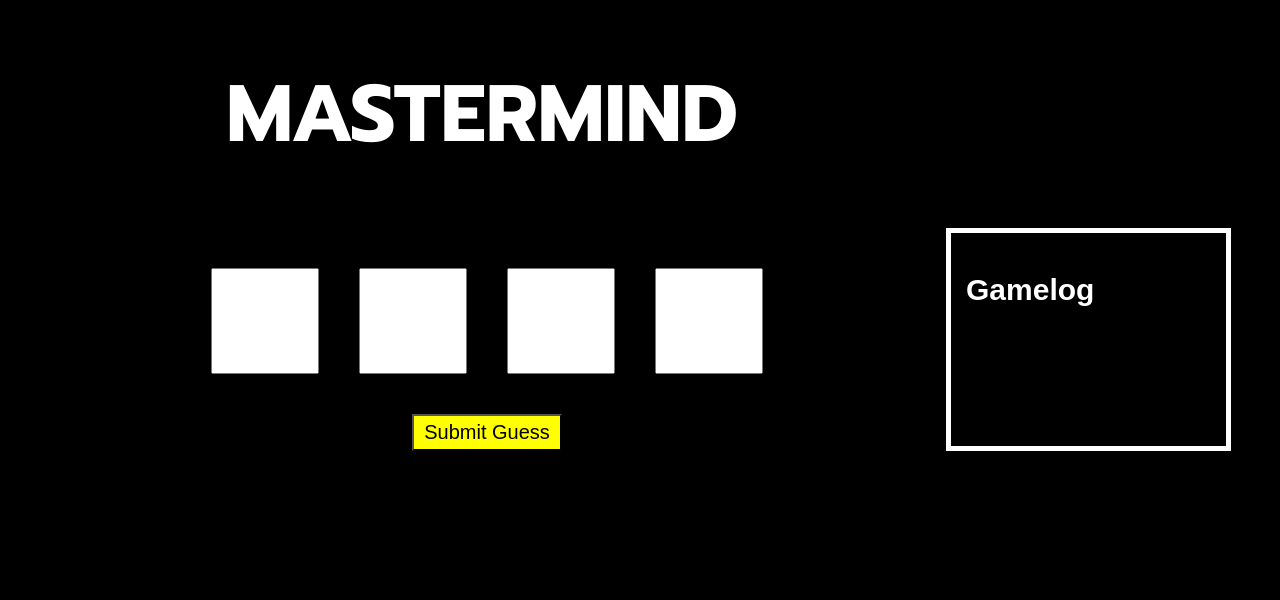
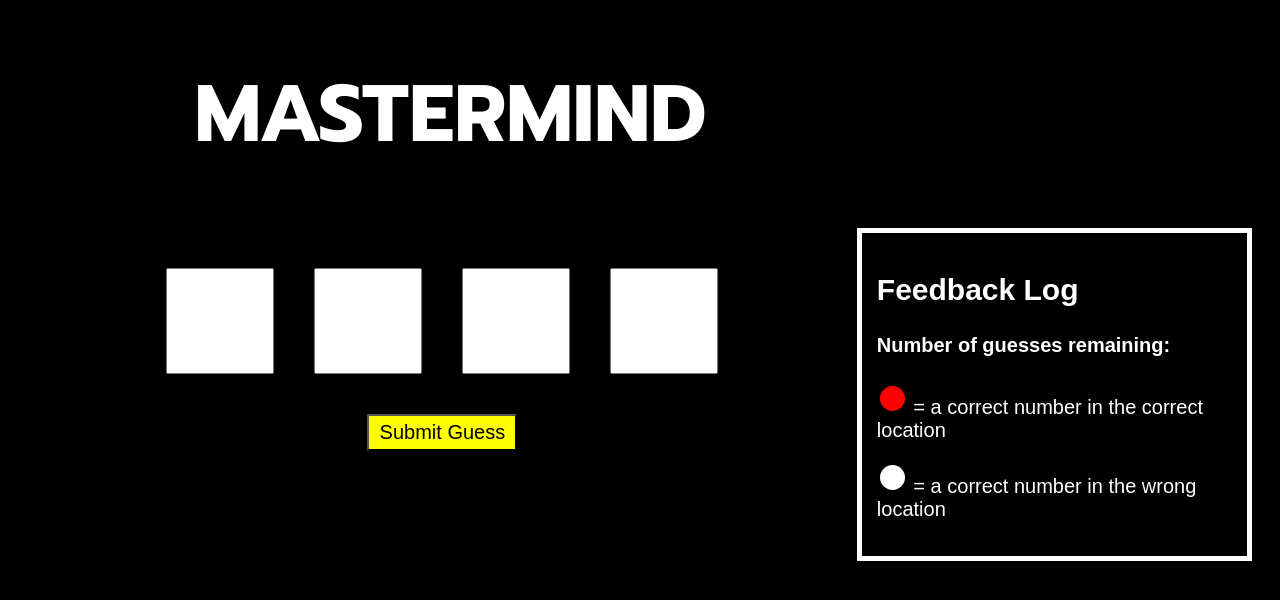
Before and after one commit to margaretreed/mastermind, a Flask app: page / in a window 1280 px wide. Shown: the top 600 px of the page. Run offline with Flask 2, Linux system fonts and the light colour scheme; data that the repository does not hold is empty.

Commit message:
added functionality for handling win, added color coded dots for feedback on guesses

```diff
--- a/game.py
+++ b/game.py
@@ -63,6 +63,6 @@
     return response_dict
 
 
-hidden_code1 = ['4', '3', '2', '1']
-player_guess1 = ['3', '4', '0', '4']
-print(evaluate_guess(hidden_code1, player_guess1))
+# hidden_code1 = ['4', '3', '2', '1']
+# player_guess1 = ['3', '4', '0', '4']
+# print(evaluate_guess(hidden_code1, player_guess1))
--- a/static/style.css
+++ b/static/style.css
@@ -4,7 +4,7 @@
     font-family: Arial, Helvetica, sans-serif
 }
 .heading {
-    width: 75%;
+    width: 70%;
 }
 
 #game-title {
@@ -48,14 +48,14 @@
 }
 
 #gamelog {
-    width: 20%;
+    width: 30%;
     font-size: 20px;
     border: solid white 5px;
     padding: 15px;
 }
 
 #gameboard {
-    width: 75%;
+    width: 70%;
 }
 
 button {
@@ -65,7 +65,7 @@
     background-color:yellow;
 }
 
- .gameover {
+ .gameover, .winner {
     display: flex;
     flex-direction: column;
     align-items: center;
@@ -73,6 +73,23 @@
     font-size: 30px;
  }
 
- .gameover-title{
+ .gameover-title, .win-title {
      font-size: 50px;
  }
+
+ .dot {
+    height: 25px;
+    width: 25px;
+    margin: 3px;
+    background-color: #bbb;
+    border-radius: 50%;
+    display: inline-block;
+  }
+
+  .red {
+    background-color: red;
+  }
+
+  .white {
+    background-color: white;
+  }
--- a/templates/gameboard.html
+++ b/templates/gameboard.html
@@ -42,7 +42,10 @@
     </div>
 
     <div id="gamelog">
-      <h2 id="gamelog-title">Gamelog</h2>
+      <h2 id="gamelog-title">Feedback Log</h2>
+      <h4>Number of guesses remaining: <span id="guesses-left"></span></h4>
+      <p><span class="dot red"></span> = a correct number in the correct location</p>
+      <p><span class="dot white"></span> = a correct number in the wrong location</p>
     </div>
 
   </div>
@@ -54,8 +57,11 @@
     const button = document.querySelector('#submit-guess-btn');
     const secret_code = JSON.parse('{{ hidden_code | tojson }}');
     let guess_count = 0;
+    let guesses_left;
+    let wins = 0;
+    let losses = 0;
 
-    document.querySelector('#gamelog').insertAdjacentHTML('beforeend', `<p>${secret_code}</p>`);
+    // document.querySelector('#gamelog').insertAdjacentHTML('beforeend', `<p>${secret_code}</p>`);
 
     button.addEventListener('click', evt => {
       evt.preventDefault();
@@ -69,6 +75,7 @@
         hidden_code: secret_code
       };
 
+      // send form input values to server to apply game logic
       fetch('/mastermind/guess', {
         method: 'POST',
         body: JSON.stringify(formInputs),
@@ -78,16 +85,57 @@
       })
         .then(response => response.json())
         .then(responseJson => {
+          // handle correct guess
+          if (responseJson.won){
+            document.querySelector('#gameboard').insertAdjacentHTML('afterbegin', `<div class="winner">
+                                                                                  <h1 class="win-title">YOU WIN!</h1>
+                                                                                  <p>Secret Code: ${secret_code}</p>
+                                                                                  <a href="/">
+                                                                                    <button type="submit">New Game</button>
+                                                                                    </a>
+                                                                                  <div>`);
+            document.querySelector('#user-guess-form').style.display = 'none';
+            for (let i = 0; i < responseJson.num_correct_loc; i++) {
+              document.querySelector(`.dot-feedback${guess_count}`).insertAdjacentHTML('beforeend', '<span class="dot red"></span>');
+            }
+          } else {
 
-          document.querySelector('#gamelog').insertAdjacentHTML('beforeend', `<p>Guess #${guess_count}: ${formInputs.num1} ${formInputs.num2} ${formInputs.num3} ${formInputs.num4}</p>
-                                                                              <ul><li>Number of correct numbers: ${responseJson.num_correct}</li>
-                                                                                <li>Number of correct digits: ${responseJson.num_correct_loc}</li></ul><br>`);
+            // using response append feedback to the page
+            document.querySelector('#gamelog').insertAdjacentHTML('beforeend',
+                                                                  `<p>Guess #${guess_count}: ${formInputs.num1} ${formInputs.num2}
+                                                                    ${formInputs.num3} ${formInputs.num4}</p>
+                                                                  <div class="dot-feedback${guess_count}"></div><br>`);
+            // color code dots for feedback
+            for (let i = 0; i < responseJson.num_correct_loc; i++) {
+              document.querySelector(`.dot-feedback${guess_count}`).insertAdjacentHTML('beforeend', '<span class="dot red"></span>');
+            }
+
+            // of the num correct, subtract the number in correct locations in order to not double count correct nums
+            let remaining_correct = responseJson.num_correct-responseJson.num_correct_loc;
+
+            for (let i = 0; i < remaining_correct; i++) {
+              document.querySelector(`.dot-feedback${guess_count}`).insertAdjacentHTML('beforeend', '<span class="dot white"></span>');
+            }
+          }
+
         });
 
+        // keeping track of remaining guesses
+        guesses_left= 10 - guess_count;
+        document.querySelector('#guesses-left').innerHTML = guesses_left;
+
+        // handling end of game after 10 guesses
         if(guess_count === 10){
-          document.querySelector('#gameboard').insertAdjacentHTML('afterbegin', `<div class="gameover"><h1 class="gameover-title">Game Over!</h1><p>Secret Code: ${secret_code}</p><a href="/"><button type="submit">New Game</button></a><div>`);
+          document.querySelector('#gameboard').insertAdjacentHTML('afterbegin', `<div class="gameover">
+                                                                                  <h1 class="gameover-title">Game Over!</h1>
+                                                                                  <p>Secret Code: ${secret_code}</p>
+                                                                                  <a href="/">
+                                                                                    <button type="submit">New Game</button>
+                                                                                    </a>
+                                                                                  <div>`);
           document.querySelector('#user-guess-form').style.display = 'none';
         }
+
     });
 
   </script>
```
